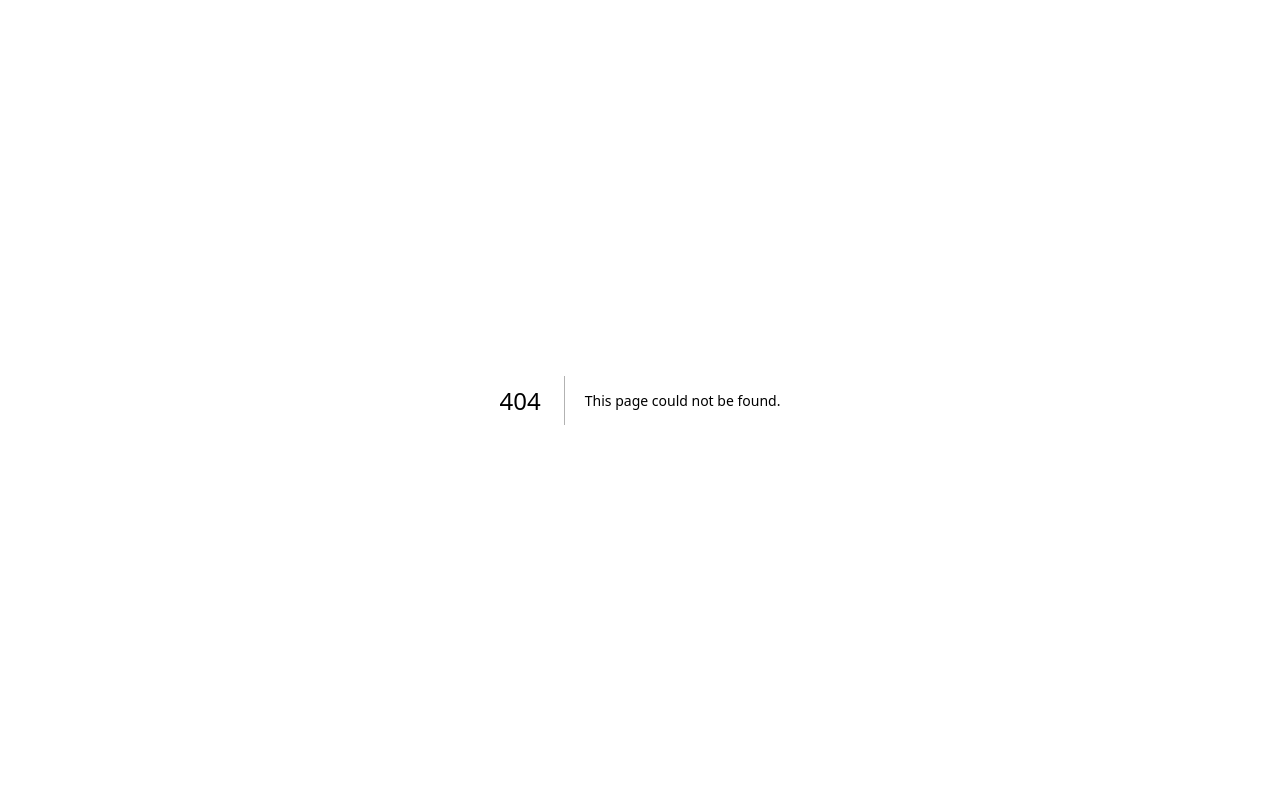
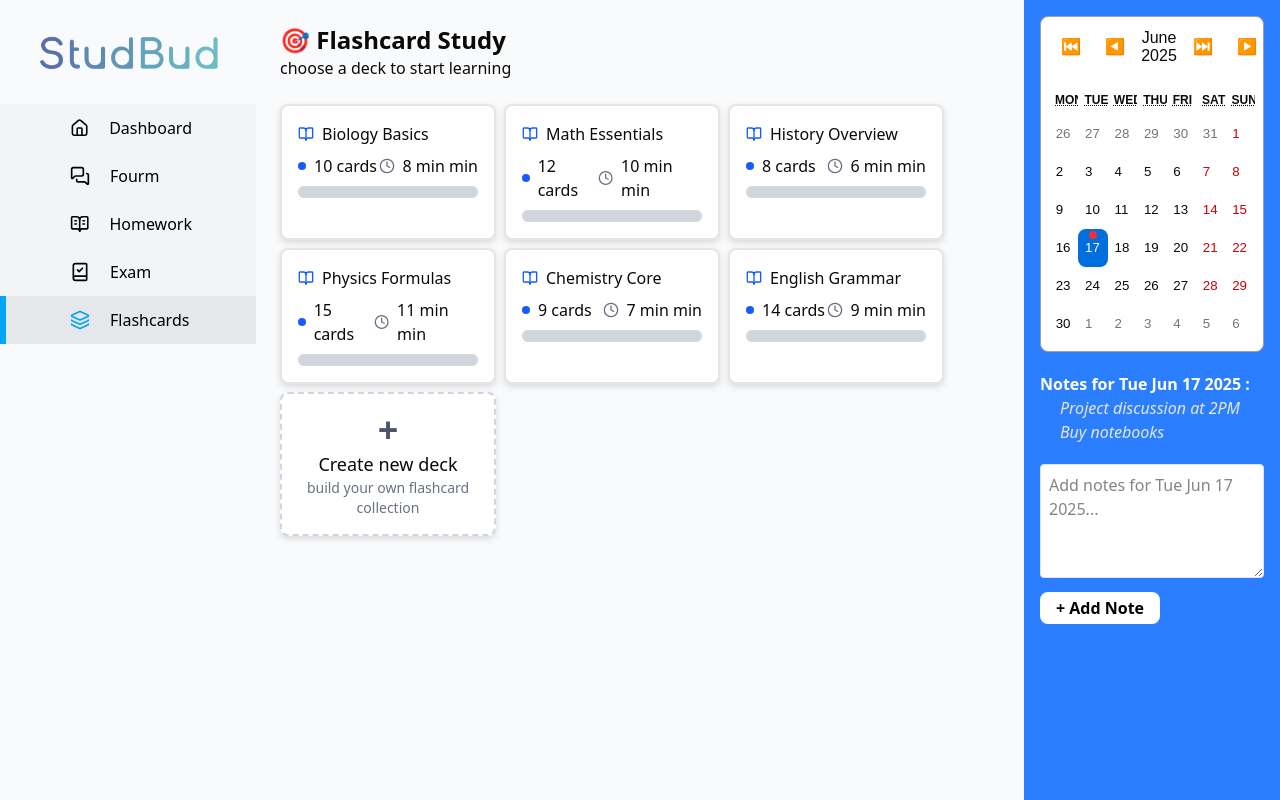
Before and after one commit to masterdevsabith/studbud, a Next.js app: page /dashboard/screens/flashcard in a window 1280 px wide. Before the commit this address had no page. Built offline with nearby package versions, Linux system fonts and the light colour scheme.

Commit message:
ui for flashcards and single flashcard done, card flip animation set

```diff
--- /dev/null
+++ b/app/components/includes/FlashcardDeck.tsx
@@ -0,0 +1,41 @@
+import { BookOpen, Clock } from "lucide-react";
+
+interface FlashCardDeckProps {
+  title: string;
+  cardsCount: number;
+  timeTaken: string;
+  progress: number;
+  onClick: any;
+}
+export default function FlashCards({
+  title,
+  cardsCount,
+  timeTaken,
+  progress,
+  onClick,
+}: FlashCardDeckProps) {
+  return (
+    <div
+      onClick={onClick}
+      className="flashcarddeck w-1/3 max-w-[30%] hover:scale-105 bg-white drop-shadow-md hover:drop-shadow-lg border-2 hover:border-2 hover:border-sky-500 transition-all duration-100z p-4 rounded-md"
+    >
+      <div className="top flex items-center justify-start space-x-2">
+        <BookOpen className="text-blue-600" size={16} />
+        <h4>{title}</h4>
+      </div>
+      <div className="mid flex items-center justify-between mt-2">
+        <div className="left flex items-center space-x-2">
+          <div className="blue_dot w-2 h-2 bg-blue-600 rounded-full"></div>
+          <span>{cardsCount} cards</span>
+        </div>
+        <div className="right flex items-center space-x-2">
+          <Clock className="text-gray-500" size={16} />
+          <span>{timeTaken} min</span>
+        </div>
+      </div>
+      <div className="bottom mt-2">
+        <div className="progress_bar w-full h-3 rounded-full bg-gray-300"></div>
+      </div>
+    </div>
+  );
+}
--- /dev/null
+++ b/app/components/includes/SingleFlashCard.tsx
@@ -0,0 +1,38 @@
+"use client";
+
+import { useState } from "react";
+
+interface SingleFlashCardProps {
+  frontText: string;
+  backText: string;
+}
+//need serious changes on this page, don't touch any thing
+export default function SingleFlashCard({
+  frontText,
+  backText,
+}: SingleFlashCardProps) {
+  const [flipped, setFlipped] = useState(false);
+
+  return (
+    <div
+      className="w-120 h-80 drop-shadow-2xl  rounded-md perspective"
+      onClick={() => setFlipped(!flipped)}
+    >
+      <div
+        className={`relative w-full h-full duration-500 border-2 border-gray-300 rounded-md transform-style-preserve-3d transition-transform ${
+          flipped ? "rotate-y-180" : ""
+        }`}
+      >
+        {/* Front */}
+        <div className="absolute w-full h-full backface-hidden bg-white  rounded-md flex items-center justify-center shadow-md">
+          <p className="text-lg font-semibold">{frontText}</p>
+        </div>
+
+        {/* Back */}
+        <div className="absolute w-full h-full backface-hidden bg-sky-400  rounded-md rotate-y-180 flex items-center justify-center shadow-md">
+          <p className="text-lg font-semibold">{backText}</p>
+        </div>
+      </div>
+    </div>
+  );
+}
--- /dev/null
+++ b/app/dashboard/screens/flashcard/page.tsx
@@ -0,0 +1,19 @@
+import FlashCards from "../../widgets/FlashCards";
+import Sidebar from "../../widgets/Sidebar";
+import Task from "../../widgets/Task";
+
+export default function Homework() {
+  return (
+    <main className="flex h-screen w-full p-0 m-0 overflow-y-hidden">
+      <div className="w-1/5 overflow-y-hidden">
+        <Sidebar />
+      </div>
+      <div className="w-3/5 overflow-y-scroll scrollbar-hide">
+        <FlashCards />
+      </div>
+      <div className="w-1/5 bg-gray-50 overflow-y-hidden">
+        <Task />
+      </div>
+    </main>
+  );
+}
--- /dev/null
+++ b/app/dashboard/widgets/FlashCards.tsx
@@ -0,0 +1,191 @@
+"use client";
+
+import { useState } from "react";
+import FlashCardDeck from "@/app/components/includes/FlashcardDeck";
+import SingleFlashCard from "@/app/components/includes/SingleFlashCard";
+
+export default function FlashCards() {
+  const [selectedDeck, setSelectedDeck] = useState(null);
+  //   const [decks, setDecks] = useState([
+  //     {
+  //       title: "Biology Basics",
+  //       cardCount: 10,
+  //       time: "8 min",
+  //       progress: 70,
+  //     },
+  //     {
+  //       title: "Math Essentials",
+  //       cardCount: 12,
+  //       time: "10 min",
+  //       progress: 40,
+  //     },
+  //     {
+  //       title: "History Overview",
+  //       cardCount: 8,
+  //       time: "6 min",
+  //       progress: 90,
+  //     },
+  //     {
+  //       title: "Physics Formulas",
+  //       cardCount: 15,
+  //       time: "11 min",
+  //       progress: 55,
+  //     },
+  //     {
+  //       title: "Chemistry Core",
+  //       cardCount: 9,
+  //       time: "7 min",
+  //       progress: 60,
+  //     },
+  //     {
+  //       title: "English Grammar",
+  //       cardCount: 14,
+  //       time: "9 min",
+  //       progress: 75,
+  //     },
+  //   ]);
+  const [decks, setDecks] = useState([
+    {
+      title: "Biology Basics",
+      cardCount: 10,
+      time: "8 min",
+      progress: 70,
+      cards: [
+        { question: "What is the basic unit of life?", answer: "Cell" },
+        {
+          question: "What does DNA stand for?",
+          answer: "Deoxyribonucleic Acid",
+        },
+      ],
+    },
+    {
+      title: "Math Essentials",
+      cardCount: 12,
+      time: "10 min",
+      progress: 40,
+      cards: [
+        { question: "What is 7 x 8?", answer: "56" },
+        { question: "What is the value of π?", answer: "Approximately 3.1416" },
+      ],
+    },
+    {
+      title: "History Overview",
+      cardCount: 8,
+      time: "6 min",
+      progress: 90,
+      cards: [
+        {
+          question: "Who was the first President of the USA?",
+          answer: "George Washington",
+        },
+        { question: "When did World War II end?", answer: "1945" },
+      ],
+    },
+    {
+      title: "Physics Formulas",
+      cardCount: 15,
+      time: "11 min",
+      progress: 55,
+      cards: [
+        { question: "What is Newton's Second Law?", answer: "F = ma" },
+        { question: "Speed formula?", answer: "Speed = Distance / Time" },
+      ],
+    },
+    {
+      title: "Chemistry Core",
+      cardCount: 9,
+      time: "7 min",
+      progress: 60,
+      cards: [
+        { question: "Symbol for Sodium?", answer: "Na" },
+        { question: "Atomic number of Oxygen?", answer: "8" },
+      ],
+    },
+    {
+      title: "English Grammar",
+      cardCount: 14,
+      time: "9 min",
+      progress: 75,
+      cards: [
+        { question: "What is a noun?", answer: "A person, place, or thing" },
+        {
+          question: "Give an example of a verb.",
+          answer: "Run, eat, think...",
+        },
+      ],
+    },
+  ]);
+  return (
+    <section className="flashcards p-6 bg-gray-50 h-full">
+      {selectedDeck ? (
+        <></>
+      ) : (
+        <div className="top">
+          <h3 className="text-2xl font-bold">🎯 Flashcard Study</h3>
+          <p>choose a deck to start learning</p>
+        </div>
+      )}
+
+      <div className="bottom flex flex-wrap w-full  gap-2 mt-6">
+        {selectedDeck ? (
+          <>
+            <div className="activeDeckView w-full h-full">
+              <div className="top mb-3 flex items-center justify-between">
+                <button
+                  className="p-2 bg-blue-600 rounded-md text-white font-bold"
+                  onClick={() => setSelectedDeck(null)}
+                >
+                  ← Back to all decks
+                </button>
+
+                <h4 className="text-lg font-bold ">{selectedDeck.title}</h4>
+
+                <button className="p-2 bg-blue-600 rounded-md text-white font-bold">
+                  Reset
+                </button>
+              </div>
+              <div className="progress_and_details">
+                <div className="top mb-2 flex items-center justify-between text-gray-700">
+                  <span>Progress : 1/6</span>
+                  <span>✅0|❌6</span>
+                </div>
+                <div className="bottom">
+                  <div className="progressbar w-full h-3 rounded-full bg-sky-600"></div>
+                </div>
+              </div>
+              <div className="question_and_answer w-full flex justify-center p-8">
+                <SingleFlashCard
+                  frontText="sample question"
+                  backText="sample answer"
+                />
+              </div>
+            </div>
+          </>
+        ) : (
+          <>
+            {decks.map((deck, index) => (
+              <FlashCardDeck
+                key={index}
+                title={deck.title}
+                cardsCount={deck.cardCount}
+                timeTaken={deck.time}
+                progress={deck.progress}
+                onClick={() => setSelectedDeck(deck)}
+              />
+            ))}
+
+            <div className="addnewdeck w-1/3 max-w-[30%] hover:scale-105 bg-white drop-shadow-md hover:drop-shadow-lg border-dashed border-2 border-gray-300 hover:border-2 hover:border-sky-500 transition-all duration-100z p-4 rounded-md">
+              <div className="texts flex flex-col items-center justify-center h-full text-center">
+                <h2 className="text-4xl font-extrabold text-gray-600">+</h2>
+                <h4 className="text-lg font-medium">Create new deck</h4>
+                <p className="text-sm text-gray-500">
+                  build your own flashcard collection
+                </p>
+              </div>
+            </div>
+          </>
+        )}
+      </div>
+    </section>
+  );
+}
--- a/app/dashboard/widgets/Sidebar.tsx
+++ b/app/dashboard/widgets/Sidebar.tsx
@@ -10,6 +10,7 @@ import {
   MessagesSquare,
   BookOpenText,
   BookCheck,
+  Layers,
 } from "lucide-react";
 
 interface Active {
@@ -39,6 +40,11 @@ export default function Sidebar() {
       tabName: "Exam",
       path: "/dashboard/home",
       icon: BookCheck,
+    },
+    {
+      tabName: "Flashcards",
+      path: "/dashboard/screens/flashcard",
+      icon: Layers,
     },
   ];
 
--- a/app/globals.css
+++ b/app/globals.css
@@ -173,3 +173,21 @@
   border-radius: 8px;
   background-color: rgb(193, 193, 193);
 }
+
+/*flashcard styles warning chatGPT generated*/
+
+.perspective {
+  perspective: 1000px;
+}
+
+.backface-hidden {
+  backface-visibility: hidden;
+}
+
+.rotate-y-180 {
+  transform: rotateY(-180deg);
+}
+
+.transform-style-preserve-3d {
+  transform-style: preserve-3d;
+}
```
